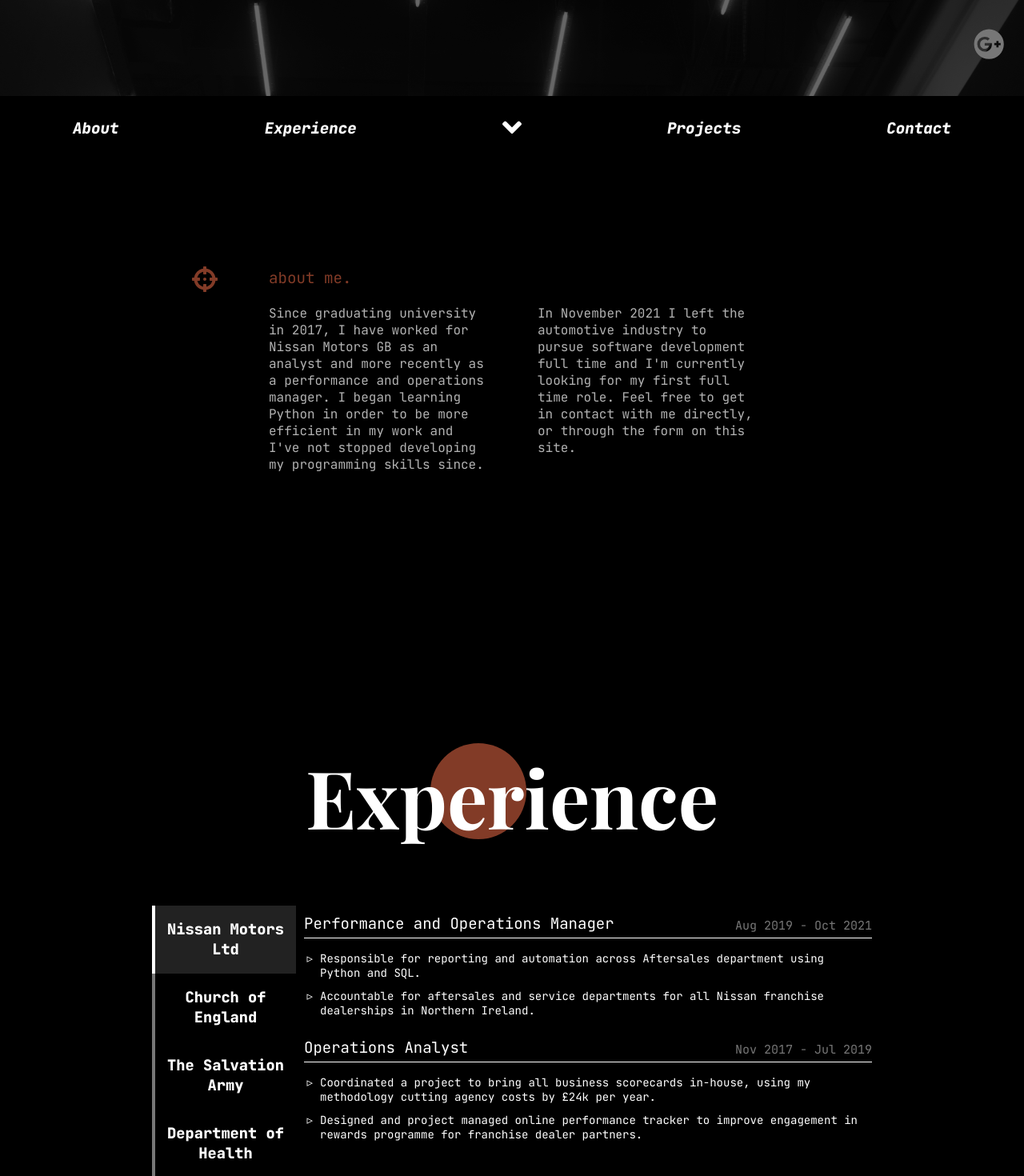
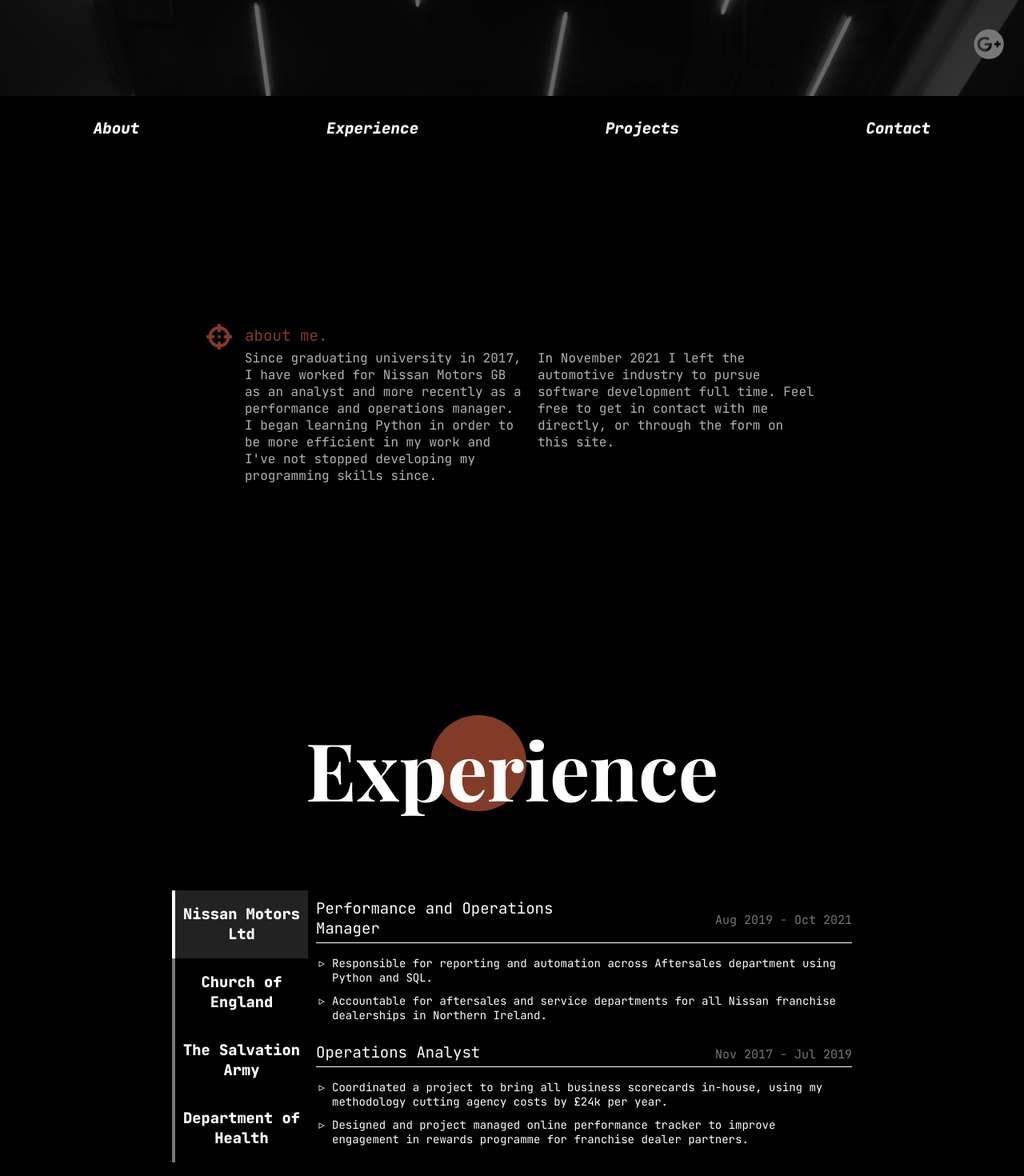
Before and after one commit to Jack-Keene/cv-site, a React (Create React App) app: page / in a window 1280 px wide. Shown: the part 600-2070 px from the top of the page at 80% size. Built offline with nearby package versions, Linux system fonts and the light colour scheme; the HTML template or start-up script is replaced by a standard one.

Commit message:
mobile responsiveness

```diff
--- a/src/components/Rotate.js
+++ b/src/components/Rotate.js
@@ -7,7 +7,7 @@
     return (
         <div className="rotate-box">
             <div className= "header-rotate" >
-                <div  className="header" id="">
+                <div  className="header" id="spinner">
                 <h1 className=" header-hollow">{props.text}</h1>&nbsp;
                 <h1 className=" header-solid">{props.text} </h1> &nbsp;
                 <h1 className=" header-hollow">{props.text} </h1>&nbsp;
--- a/src/index.css
+++ b/src/index.css
@@ -8,6 +8,8 @@
     box-sizing: border-box;
     font-family: 'JetBrains Mono', monospace;
     color: var(--light-color);
+
+
 }
 
 :root {
@@ -21,10 +23,11 @@
 .section {
     display: grid;
     justify-content: center;
-    align-content: center;
+    /* align-content: center; */
     width: 100vw;
     max-width: 100%;
     min-height: calc(100vh - var(--nav-height));
+    overflow-x:hidden ;
 }
 
 button {
@@ -95,10 +98,22 @@
       white-space: nowrap;
       overflow: hidden;
       position: relative;
-      grid-column: 1 / span 4;
+      top: 0;
+      /* grid-column: 1 / span 4; */
       background-color: #000;
-      z-index: 1;
+      z-index: 0;
+      height: 60px;
   }
+
+  .header-solid {
+    color: #fff;
+}
+.header-hollow {
+    -webkit-text-fill-color: rgba(255, 255, 255, 0);
+    -webkit-text-stroke-width: 1px;
+    -webkit-text-stroke-color: var(--light-color);
+}
+
 
 /* Navigation */
 .nav {
@@ -110,7 +125,7 @@
     align-items: center;
     bottom: 0%;
     position: fixed;
-    z-index: 100;
+    z-index: 1000;
 }
 
 .nav button:hover {
@@ -159,6 +174,10 @@
 }
 
 /* Landing page */
+.landing {
+    align-content: center;
+}
+
 .landing h1 {
     font-style: italic;
     font-size: 110px;
@@ -174,11 +193,24 @@
 
 /* About Page */
 .about {
-    grid-template-columns: repeat(4, 1fr);
-    grid-template-rows: 1fr 2fr 6fr;
+    /* grid-template-columns: repeat(4, 1fr); */
+    /* grid-template-rows: 1fr 2fr 6fr; */
     column-gap: 4rem;
-    row-gap: 1rem;
+    /* row-gap: 1rem; */
     background-color: var(--dark-color);
+    /* min-height: 100vh; */
+    grid-template-rows: 60px auto;
+    /* justify-content: center; */
+    display: grid;
+}
+
+.about-info {
+    display: grid;
+    max-width: 1100px;
+    justify-self: center;
+    column-gap: 1rem;
+    padding: 1rem;
+    place-self: center;
 }
 
 .about .header {
@@ -191,38 +223,30 @@
     align-self: center;
     white-space: nowrap;
     font-style: italic;
+    overflow-x:visible;
+
 }
 
-.header-solid {
-    color: #fff;
-}
-.header-hollow {
-    -webkit-text-fill-color: rgba(255, 255, 255, 0);
-    -webkit-text-stroke-width: 1px;
-    -webkit-text-stroke-color: var(--light-color);
+
+.about .svg-1 {
+    justify-self: end;
+    align-self: end;
 }
 
-.about .svg-1 {
-    grid-column: 1 / span 1;
-    grid-row: 2 / span 1;
-    justify-self: end;
-    align-self: end;
-    /* font-size: 25px; */
-}
-
-.about path {
+.about  path {
     fill: #823b27;
 }
 
 .about .p-1 {
     grid-column: 2 / span 1 ;
-    grid-row: 3 / span 1 ;
     color: #b2b2b2;
+    max-width: 350px;
+    padding-bottom: 10px;
 }
 .about .p-2 {
     grid-column: 3 / span 1 ;
-    grid-row: 3 / span 1 ;
     color: #b2b2b2;
+    max-width: 350px;
 }
 
 .about h2 {
@@ -233,6 +257,10 @@
     font-size: larger;
     justify-self: start;
     align-self: end;
+}
+
+.about .skills {
+    grid-row: 4 / span 1;
 }
 
 /* Experience */
@@ -256,7 +284,7 @@
     display: inline;
     z-index: 0;
     width: 100%;
-    padding-bottom: 70px;
+    padding-bottom: 4vh;
 }
 
 .circle {
@@ -348,6 +376,9 @@
     justify-content: center;
 }
 
+.projects .rotate-box {
+    grid-column: 1 / span 4;
+}
 
 .projects .header {
     display: flex;
@@ -366,6 +397,8 @@
 } */
 
 /* Project */
+
+
 .project {
     display: grid;
     grid-template-columns: repeat(12, 1fr);
@@ -373,6 +406,7 @@
     /* margin-bottom: 60px;
     margin-top: 60px; */
     margin: 60px 40px;
+    margin-right: 70px;
     /* justify-self: center; */
     max-width: 1100px;
 
@@ -568,10 +602,12 @@
     display: grid;
     grid-template-rows: 1fr 1fr 5fr;
     align-items: center;
+    align-self: center;
     justify-content: stretch;
     padding: 20px;
     min-height: 50vh;
-    max-width: 30vw;
+    max-height: 450px;
+    max-width: 400px;
 }
 
 ::placeholder{
@@ -604,19 +640,212 @@
   }
 
   /* Experience Update */
+
+  @media (max-width: 405px) {
+    .nav button {
+        font-size: 17px !important;
+    }
+  }
+
+  @media (max-width: 550px) {
+
+    .landing h1 {
+        font-size: 90px;
+    }
+
+    .landing h3 {
+        font-size:25px
+    }
+
+    .experience .header {
+        font-size: 65px !important;
+    }
+
+    .job-table {
+        padding: 0px 5px !important;
+
+    }
+
+    .circle {
+        height: 100px;
+        width: 100px;
+    }
+
+    .company h3 {
+        height: var(--experience-height);
+        font-size: 14px;
+    }
+
+    .role h1, .role h2 {
+        font-size: 12px !important;
+        padding-bottom: 5px;
+    }
+
+    .role p {
+        font-size: 13px !important;
+    }
+
+    .about .header {
+        display: none;
+    }
+
+
+}
+
+  @media (max-width: 800px) {
+    .logos {
+        position: absolute;
+        width: 100%;
+        grid-template-columns: repeat(4, 1fr) !important;
+        display: grid;
+        justify-items: center;
+
+    }
+    .about .p-2 {
+        grid-column: 2 / span 1 ;
+        padding-top: 10px;
+    }
+
+
+
+    .companies {
+        height: auto;
+        flex-direction: row;
+        grid-column: 1 /span 2;
+        border-top: none;
+    }
+
+    .activeBar {
+        visibility: hidden;
+    }
+
+    .job-table {
+        display: grid;
+        grid-template-columns: 1fr;
+    }
+
+    .roles {
+        grid-column: 1 / span 2;
+    }
+
+  }
+
+  @media (max-width: 1030px) {
+
+    .project {
+        margin: 50px 3px !important;
+    }
+    .project img {
+        grid-column: 1 / span 12 !important;
+        justify-self: center;
+        align-self: center;
+        width: auto;
+        max-width: 100%;
+        /* filter: grayscale(100%) !important; */
+    }
+
+    .project:hover .static {
+        opacity: 1;
+    }
+
+    .project-left img {
+        grid-area: 1 / 1 / -1 / 13 !important;
+        grid-column: 1 / span 12;
+    }
+
+    .project-right img {
+        grid-area: 1 / 1 / -1 / 13 !important;
+        grid-column: 1 / span 12;
+    }
+
+    .info {
+        grid-area: 1 / 1 / -1 / 12 !important;
+        height: 100%;
+        background-color: rgba(0, 0, 0, 0.8);
+        filter: none !important;
+    }
+
+    .info {
+        text-align: center ;
+        grid-column: 1 / span 13;
+    }
+
+    .info p {
+        background-color: transparent !important;
+        font-size: 16px;
+        text-align: center;
+    }
+
+    .project-left .info, .project-right .info {
+        grid-column: 1 / span 12 !important;
+        align-items: start;
+        width: 100%;
+    }
+
+    .project-left .info p {
+        grid-column: 1 / span 12 !important;
+        width: 100%;
+        text-align: center !important;
+    }
+
+    .project-left .info h2, .project-left .info h5, .project-left .info h4  {
+        text-align: center !important;
+    }
+
+    .project-left .links, .project-right .links {
+        justify-content: center !important;
+    }
+
+    .contact {
+        grid-template-columns: auto;
+    }
+
+    .contact .header, .contact .form {
+        grid-column: 1 / span 2;
+        justify-self: center;
+        width: 100%;
+    }
+
+    .contact .circle {
+        left: 37%;
+        width: 140px;
+        height: 140px;
+    }
+
+
+}
+
+
+
+  @media (min-width: 801px) {
+    .companies {
+        height: calc(4 * var(--experience-height));
+        flex-direction: column;
+        border-left: 4px solid #777;
+    }
+
+    .activeBar {
+        height: var(--experience-height);
+        position: absolute;
+        border-left: 2px solid #fff;
+        border-right: 2px solid #fff;
+        transition: transform 1s;
+    }
+}
+
 .job-table {
     display: grid;
     justify-self: center;
     align-self: start;
     grid-template-columns: 1fr 4fr;
     background-color: #000;
-    width: 900px;
+    max-width: 900px;
+    padding: 0 25px;
 }
 
 .companies {
-    display: grid;
-    height: calc(4 * var(--experience-height));
-    border-left: 4px solid #777;
+    display: flex;
+
 }
 
 .company {
@@ -646,13 +875,13 @@
     font-size: 14px;
 }
 
-.activeBar {
+/* .activeBar {
     height: var(--experience-height);
     position: absolute;
     border-left: 2px solid #fff;
     border-right: 2px solid #fff;
     transition: transform 1s;
-}
+} */
 
 .sa  {
     transform: translateY(200%);
--- a/src/navigation/Navbar.js
+++ b/src/navigation/Navbar.js
@@ -1,8 +1,8 @@
 import React from 'react';
 import '../index.css'
 
-import { FontAwesomeIcon } from '@fortawesome/react-fontawesome';
-import { faAngleDown } from '@fortawesome/free-solid-svg-icons';
+// import { FontAwesomeIcon } from '@fortawesome/react-fontawesome';
+// import { faAngleDown } from '@fortawesome/free-solid-svg-icons';
 import NavLink from './Navlink';
 // import { useState } from 'react';
 // import { NavLink } from 'react-router-dom'
@@ -15,7 +15,7 @@
         <nav className="nav">
             <NavLink title="About" scrollToId={"about"}/>
             <NavLink title="Experience" scrollToId={"experience"}/>
-            <NavLink title={<FontAwesomeIcon icon={faAngleDown} size="2x" />} scrollToId={"about"}/>
+            {/* <NavLink title={<FontAwesomeIcon icon={faAngleDown} size="2x" />} scrollToId={"about"}/> */}
             <NavLink title="Projects" scrollToId={"projects"}/>
             <NavLink title="Contact" scrollToId={"contact"}/>
         </nav>
--- a/src/pages/About.js
+++ b/src/pages/About.js
@@ -11,10 +11,9 @@
     return (
         <section id="about" className="section about">
             <Rotate text="ABOUT ME"/>
-
-            <FontAwesomeIcon className="svg-1" icon={faCrosshairs} size="2x" />
-            <h2>about me.</h2>
-
+            <div className='about-info'>
+                <FontAwesomeIcon className="icon svg-1" icon={faCrosshairs} size="2x" />
+                <h2 className='about-head'>about me.</h2>
                 <p className="p-1">
                     Since graduating university in 2017, I have worked for Nissan Motors GB as an analyst
                     and more recently as a performance and operations manager. I began learning Python in
@@ -23,9 +22,9 @@
                 </p>
                 <p className="p-2">
                     In November 2021 I left the automotive industry to pursue software development
-                full time and I'm currently looking for my first full time role. Feel free to
-                get in contact with me directly, or through the form on this site.
+                    full time. Feel free to get in contact with me directly, or through the form on this site.
                 </p>
+            </div>
         </section>
     );
 }
--- a/src/pages/ProjectsUpdate.js
+++ b/src/pages/ProjectsUpdate.js
@@ -48,7 +48,7 @@
             position: "left"
         },
         {
-            number: "02",
+            number: "02.",
             code: "autoview",
             name: "AutoView",
             image: AV,
```
Lines whose indentation alone changed are shown as unchanged.
